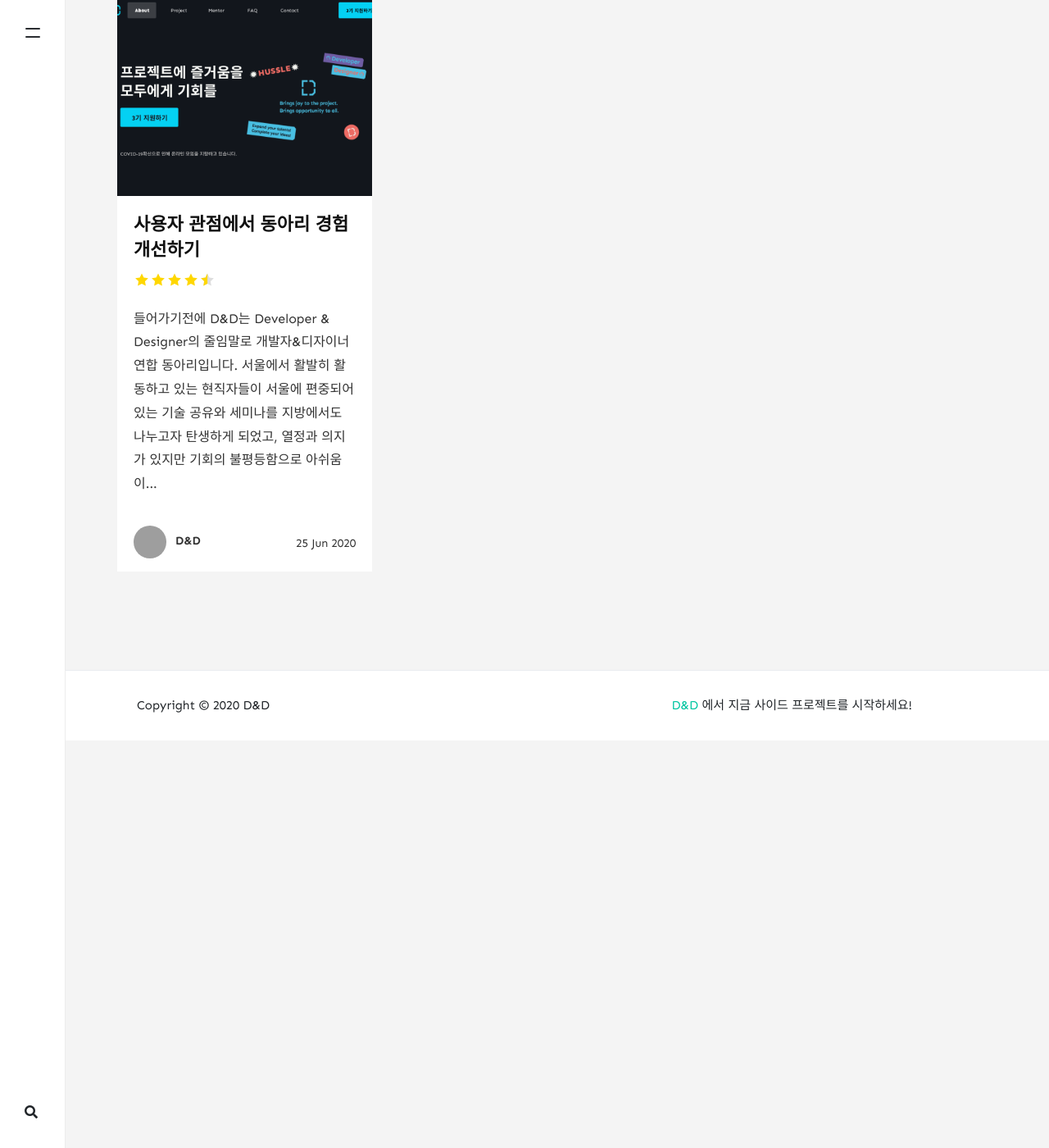
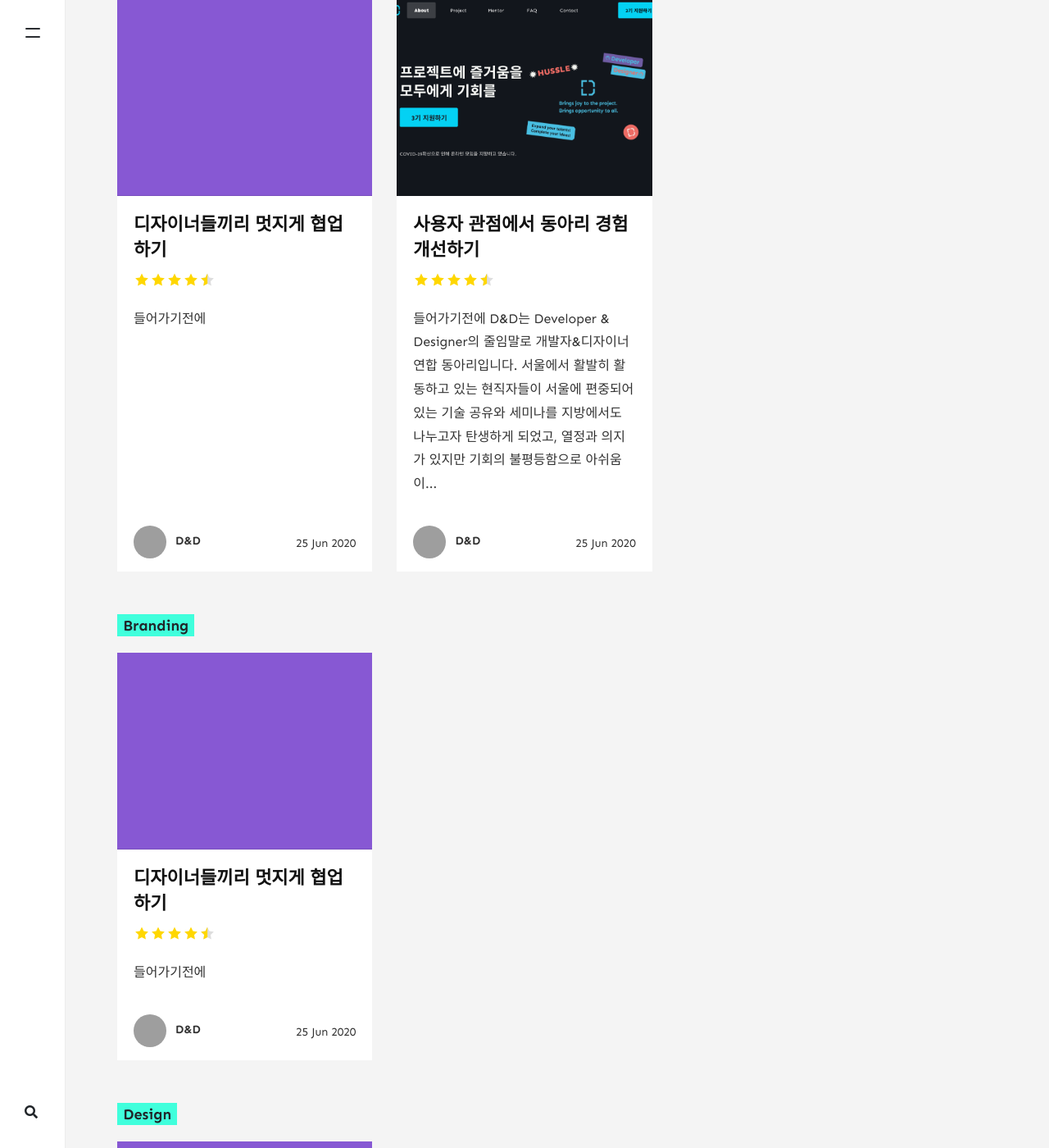
Before and after one commit to DNDACADEMY/dndacademy.github.io, a Jekyll site: the page built from _pages/tags.md, in a window 1280 px wide and 1400 px high, scrolled down 3423 px. Shown: the whole window at 82% size. Built offline with Jekyll 4.4.1, drawn with Linux system fonts in a browser that asks for light colours; nearby versions of some CDN libraries; comment, search, counter and statistics services are not loaded; before the commit the page ends 4326 px from its top, so only the background shows below that; part of the change alters nothing that is shown; some of the changed text lies outside the part shown; grey boxes are pictures that could not be loaded.

Commit message:
글추가 : 1

```diff
--- a/_layouts/default.html
+++ b/_layouts/default.html
@@ -57,6 +57,7 @@ ga('send', 'pageview');
         <li><a href="{{ site.baseurl }}/">Home</a></li>
         <li><a href="{{ site.baseurl }}/about">About <span class="badge badge-primary">D&D</span></a></li>
         <li><a href="{{ site.baseurl }}/categories">Posts</a></li>
+        <li><a href="{{ site.baseurl }}/tags">Tags</a></li>
         {% comment %} <li><a target="_blank" href="https://bootstrapstarter.com/bootstrap-templates/jekyll-theme-memoirs/">Get Memoirs</a></li>       {% endcomment %}
         {% comment %} <li><a href="{{ site.baseurl }}/contact">Contact</a></li>        {% endcomment %}
     </ul>
--- /dev/null
+++ b/_posts/2020-06-25-dnd-design.md
@@ -0,0 +1,172 @@
+---
+layout: post
+title: "디자이너들끼리 멋지게 협업하기"
+author: DnD
+categories: [D&D]
+tags: [Branding, Design, Collaboration, 브랜딩]
+image: assets/images/blog/design/DD_moving_image_ver.2.gif
+rating: 4.5
+---
+
+## 들어가기전에
+
+D&D는 Developer & Designer의 줄임말로 개발자&디자이너 연합 동아리입니다. 서울에서 활발히 활동하고 있는 현직자들이 서울에 편중된 기술 공유와 세미나를 지방에서도 나누고자 탄생하게 되었고, 열정과 의지가 있지만 기회의 불평등함으로 아쉬움이 많았던 사람들에게 함께 배우고 자랄 수 있는 장을 열어 교육 기회의 평등함을 추구하는 것을 목표로 삼고 있습니다. 2019년 여름 1기를 모집하여 처음 시작되었고, 많은 분이 우리의 목적에 공감하고 실제로 많은 도움을 받았다는 피드백을 발판 삼아 올여름 3기를 모집 중에 있습니다.
+
+[DND](https://dnd.ac/#/)
+
+💖 **Special Thanks**
+
+Brand Designer [하윤지](http://hayoonji.com/)
+
+Graphic Designer [심호철](https://www.instagram.com/simh57/)
+
+UX/UI Designer [정다영](https://www.linkedin.com/in/dayoung-jeong-a79037b4/)
+
+UX Designer 이다정
+
+## 그 디자이너들은 왜 모이게 됐을까?
+
+앞서 작성했던 '사용자 관점에서 동아리 경험 개선하기'의 Ideate 단계에서 나온 3가지 프로젝트 중 첫 번째 리브랜딩 프로젝트를 가장 먼저 진행하게 되었습니다. D&D 개선 프로젝트의 리더로서 리브랜딩과 운영개선 모두 진행하기에 어려움이 있었고 이왕 일 크게 벌인 것, 평소 함께 작업하고 싶었던 디자이너들과 협업을 하면 그 과정도 즐거울 것이며 결과물은 더욱더 좋을 거란 생각이 들었습니다. 몇몇 주변 분들께 연락을 드렸고, 총 3명의 다른 필드에 있는 디자이너가 모여 작업을 시작하게 되었습니다.
+
+![/assets/images/blog/design/DD_text_image-02.jpg](/assets/images/blog/design/DD_text_image-02.jpg)
+
+세명의 디자이너 모두 평소 브랜딩에 관심이 있었고 제대로된 프로젝트를 진행하고자 하는 바람이 일치하여 이번 리브랜딩 프로젝트를 통해 브랜딩에 대해 공부해보고, D&D가 비영리단체인 만큼 의미있는 결과물을 만들어보고자 했습니다. 이 자리를 빌어 참여해주신 모든 디자이너분들께 감사인사를 한번 더 드리며, 이 글을 통해 저희의 브랜딩 경험이 다른 분들께도 긍정적인 영향을 끼칠 수 있으면 좋겠습니다.
+
+## 리브랜딩, 어떻게 접근할까?
+
+서로 다른 분야에서 온 디자이너들은 리브랜딩을 어디서부터 어떻게 시작해야하는지 부터 알아보기로 했습니다. 여러 사례를 비교 분석 후 슬로워크에서 진행한 로켓펀치 브랜딩 스토리에서 ‘서로 나누는 연결의 가치’라는 인사이트를 통해 브랜드를 디벨롭해나가는 프로세스가 디앤디가 지향하는 바와 유사하다고 생각하였고 해당 프로세스는 이번 디앤디 리브랜딩 프로세스를 정립하는 데 많은 도움이 되었습니다.
+
+[로켓펀치 리브랜딩, '사람'과 '연결' 중심의 비즈니스 네트워크로 - 로켓펀치 공식 블로그](https://blog.rocketpunch.com/2018/12/18/rebranding/)
+
+![/assets/images/blog/design/DD_text_image-03.jpg](/assets/images/blog/design/DD_text_image-03.jpg)
+
+## 0. 자료조사
+
+리브랜딩할 대상에 대해 아래의 4가지 키워드로 분석을 하였습니다.
+
+### 정의
+
+D&D는 Developer & Designer의 약자로 개발자와 디자이너가 모여 사이드 프로젝트를 2달간 진행하는 단체입니다. 서울에서 활발히 활동하고 있는 현직자들이 서울에 편중된 기술공유와 세미나를 더 많은 사람에게 나누기 위해 기획된 비영리단체로 동아리 인원은 멘토/멘티로 나뉩니다.
+
+### 목적
+
+교육 기회 및 경험의 평등함을 추구
+
+### 대상
+
+부산지역 개발, 디자인 분야 대학생 혹은 주니어 레벨의 실무자
+
+### 활동
+
+1. 개발자와 디자이너가 협업할 수 있는 공간
+2. 실무자의 프로젝트 멘토링
+3. 다양한 교육 프로그램 제공 (세미나, 스터디, 인터넷 강의)
+4. 지역사회에서 인적 네트워크 형성의 기회
+
+## 1. 문제정의
+
+![/assets/images/blog/design/DD_text_image-04.jpg](/assets/images/blog/design/DD_text_image-04.jpg)
+
+- 기존 디앤디 로고는 사슴의 뿔을 형상화한 심볼과 브랜드 이름이 조합된 형태입니다. 사슴의 모티프는 '멋쟁이 사자처럼' 브랜드와 같이 디앤디의 상징성을 위해 지정되었습니다.
+
+  → 하지만 디앤디의 정체성과 방향성에 '사슴'의 연관성이 부족해 보인다는 의견이 디자인 운영 내부적으로 있었고, 디자인 모티프로 활용하기에도 심볼이 크고 복잡한 뿔 형태라 어려웠습니다.
+
+- 디앤디의 명칭 또한 D&D, DND, 디엔디, 디앤디 등 여러 가지로 불리고 있으며 브랜드 컬러, 성격이 특정되지 않아 일관된 브랜드 아이덴티티를 가지고 있다 판단하기 어려웠습니다.
+- 로고 디자인을 한 원작자가 누군지 알 수 없고 원본 파일의 영문폰트가 유실된 상황이어서 디자인 제작물에 어려움을 겪고 있었습니다.
+
+### 목표설정
+
+리브랜딩을 통해 브랜드의 명확한 아이덴티티를 부여하여 정체성을 확립하고 브랜딩을 통해 멘토와 멘티 모두의 소속감을 강화할 수 있도록 목표를 설정하였습니다.
+
+## 2. 유저리서치
+
+위에서 정의한 문제를 실제로 유저가 느끼고 있는지 확인하기 위해 그리고 멘토와 멘티가 바라보는 시각을 통해 키워드를 도출해내기 위해 유저리서치를 하였습니다. 유저리서치는 설문지를 통해 정성적으로 실시하였습니다.
+
+![/assets/images/blog/design/DD_text_image-05.jpg](/assets/images/blog/design/DD_text_image-05.jpg)
+
+멘티들은 D&D의 엔드유저로서 전반적인 만족도에 대해 리서치를 하였고, 멘토리서치에서는 멘토의 관점에서 바라보는 D&D를 다각도에서 알아보기 위해 다양한 질문을 준비하였습니다.
+
+## 3. 키워드도출
+
+위에서 진행한 유저리서치를 바탕으로 멘토와 멘티가 바라보는 D&D에 대한 키워드를 도출해내는 작업을 실시하였습니다.
+
+![/assets/images/blog/design/DD_text_image-06.jpg](/assets/images/blog/design/DD_text_image-06.jpg)
+
+유저리서치를 바탕으로 멘토와 멘티가 바라보는 D&D에 대한 키워드를 도출해내는 작업을 실시하였습니다. 답변의 키워드를 모두 나열한 뒤 가장 많이 나온 키워드를 다시 정리하고 키워드 속에서 연관되는 단어를 브레인스토밍하는 식으로 진행하였습니다.
+
+![/assets/images/blog/design/DD_text_image-07.jpg](/assets/images/blog/design/DD_text_image-07.jpg)
+
+브레인스토밍 단계에서 확장된 단어들을 세가지 그룹으로 정리하고 이렇게 정리된 키워드를 바탕으로 D&D의 아이덴티티를 구체화하기 위한 슬로건정의 단계를 진행하였습니다.
+
+## 4. 슬로건정의
+
+![/assets/images/blog/design/DD_text_image-08.jpg](/assets/images/blog/design/DD_text_image-08.jpg)
+
+슬로건에는 멘티의 목적과 멘토의 목적이 공존할 수 있도록 선정하였습니다. 개발자와 디자이너가 모여 만드는 프로젝트에는 서로가 함께하는 즐거움을, 모든 사람이 지역/나이/성별에 상관없이 동등한 기회를 가질 수 있도록 창설된 D&D의 목적을 담아 영문 및 한글슬로건을 제작하였습니다.
+
+## 5. 리브랜딩
+
+### Concept
+
+![/assets/images/blog/design/DD_text_image-09.jpg](/assets/images/blog/design/DD_text_image-09.jpg)
+
+컨셉 정의 전, 앞서 선정한 키워드 중 언급된 수가 많은 것을 우선순위로 메인 키워드 3개를 도출했습니다. 커뮤니케이션, 협업, 공유. 이렇게 뽑은 메인 키워드는 의미상 '누군가와 함께한다'라는 맥락으로 묶을 수가 있었고, 이는 커뮤니티가 지향하는 즐거운, 적극적인의 의미를 담아, '놀이'라는 형태로 생각해볼 수 있었습니다. 어떤 놀이가 있을까 찾는 도중에, 어릴 때 좋아했던 카드보드를 떠올렸습니다. 카드보드는 다른 모양의 조각을 홈에 맞게 끼워서 어떤 형상을 만드는 놀이입니다. 완성된 모형은 공룡이 될 수 있고, 기하학적인 모양도 될 수 있습니다. 이 카드보드를 만드는 행위는 분리된 조각을 서로 맞춰나가며 최종적인 목적(형상)에 도달했을 때, 완성된다는 의미인데 D&D가 추구하는 의미와 부합하여 카드보드를 중심으로 컨셉을 진행했습니다.
+
+### Ideation
+
+![/assets/images/blog/design/DD_text_image-10.jpg](/assets/images/blog/design/DD_text_image-10.jpg)
+
+디앤디를 운영하다 보면 의도하지 않는 재미있는 경험이 발견될 때가 많습니다. 바로 멘티에서 멘토가 되는 순간인데요. 직접적으로 멘티(대학생 혹은 취업준비생)에서 취업을 통해 멘토가 되는 경우도 있지만, 간접적으로 멘티가 다른 멘티를 도와주는 경우도 이에 해당합니다. 실제로 2기에 해당하는 인원이 있었으며 우리는 이 경험을 계기로 디앤디의 '지속적인 연결 구조'에 대한 아이디어를 떠올릴 수 있었습니다.
+
+1. 개발자/디자이너는 멘티가 될 수도, 멘토가 될 수도 있으며 디자이너/개발자와 협업한다.
+2. 멘티와 멘토 모두 디앤디를 통해 프로젝트의 즐거움과 자기 계발 등의 기회를 가질 수 있다.
+
+![/assets/images/blog/design/DD_text_image-11.jpg](/assets/images/blog/design/DD_text_image-11.jpg)
+
+이렇게 디앤디의 모든 대상은 서로 연결되어 있으며 멘토와 멘티는 상호보완적인 관계를 맺고, D&D 내에서 모두 동등한 기회를 가질 수 있고, 개발자와 디자이너가 함께 즐겁게 멋진 프로젝트를 만들어낸다는 디앤디의 특성과 카드보드의 컨셉으로 최종 로고가 도출되었습니다.
+
+![/assets/images/blog/design/DD_text_image-12.jpg](/assets/images/blog/design/DD_text_image-12.jpg)
+
+### Color System
+
+디앤디의 컬러시스템은 D&D 이용자의 주 연령대인 2030 개발자와 디자이너를 타깃으로, 다양한 형광 무드의 톡톡 튀는 컬러로 구성된 코드 에디터 프로그램에서 영감을 받아 비비드하고 눈에 띄는 컬러조합으로 선정하였습니다.
+
+![/assets/images/blog/design/1505898602_atom_screen.jpg](/assets/images/blog/design/1505898602_atom_screen.jpg)
+
+코딩 에디터 프로그램 중 하나인 'ATOM' (출처:[https://www.neowin.net/news/atom-1321/](https://www.neowin.net/news/atom-1321/))
+
+![/assets/images/blog/design/color_system.png](/assets/images/blog/design/color_system.png)
+
+메인컬러2, 서브컬러1, 백그라운드 컬러(B/W) = 총 5가지의 컬러로 구성된 컬러시스템.
+
+## Typography
+
+타이포그래피에서는 D&D의 원활한 커뮤니케이션을 위해 국문을 '스포카 한 산스'로, 영문을 'Sen'으로 설정하였습니다.
+
+![/assets/images/blog/design/DD_text_image-13.jpg](/assets/images/blog/design/DD_text_image-13.jpg)
+
+### Illustration
+
+최종 아웃풋 중 웹디자인에 들어갈 일러스트레이션 작업을 진행하였습니다. 브랜드에 잘 융화된 일러스트레이션은 단편적인 디자인에 활기를 불어넣어 주는 역할을 합니다. 디앤디에는 현재 브랜드의 무드와 일관되며, 심플하게 개성을 잘 드러낼 수 있는 일러스트레이션 스타일이 필요했습니다.
+
+D&D블루와 D&D퍼플을 조합한 라인 일러스트를 이용해 멘토들을 형상화한 캐리커처를 작업하였고 이 일러스트는 추후 홈페이지의 멘토 소개 페이지에서 멘토의 개인 사진을 대체하여 활용되었습니다.
+
+![/assets/images/blog/design/illustration.png](/assets/images/blog/design/illustration.png)
+
+모노톤의 배경에서도 유동적으로 사용이 가능합니다.
+
+### Application
+
+추후 개최될 세미나 및 각종 행사에서 사용할 수 있도록 굿즈 또한 제작하였으며 리브랜딩 결과물을 활용해 홈페이지 제작 또한 진행하였습니다.
+
+![/assets/images/blog/design/rebrand_.png](/assets/images/blog/design/rebrand_.png)
+
+## 마무리하며
+
+![/assets/images/blog/design/02.jpg](/assets/images/blog/design/02.jpg)
+
+세 명의 각기 다른 배경을 지닌, MBTI도 모두 다른 디자이너가 협업하여 결과물을 만들어나가는 과정은 한순간도 재미없는 순간이 없었을 정도로 신나는 작업이었습니다. 한 번쯤 업무에서 벗어나 사이드 프로젝트를 하고 싶다는 생각은 매번 했지만, 이렇게 좋은 기회로 좋은 사람들과 작업을 하게 되어 오래도록 기억에 남을 것 같습니다 :)
+
+우리는 이제 리브랜딩 작업을 모두 끝내고 3기 멘티들의 지원을 기다리고 있습니다. D&D에서 신나게 사이드 프로젝트를 완료해볼 예비멘티들 혹은 우리의 목적에 공감하시는 멘토분들을 홈페이지로 초대할게요!
+
+<a target="_blank" href="https://dnd.ac/" class="btn btn-dark"> D&D 바로가기 &rarr;</a>
```
Also changed, not shown: assets/images/blog/design/02.jpg (added), assets/images/blog/design/1505898602_atom_screen.jpg (added), assets/images/blog/design/DD_moving_image_ver.2.gif (added), assets/images/blog/design/DD_text_image-02.jpg (added), assets/images/blog/design/DD_text_image-03.jpg (added), assets/images/blog/design/DD_text_image-04.jpg (added), assets/images/blog/design/DD_text_image-05.jpg (added), assets/images/blog/design/DD_text_image-06.jpg (added), assets/images/blog/design/DD_text_image-07.jpg (added), assets/images/blog/design/DD_text_image-08.jpg (added), assets/images/blog/design/DD_text_image-09.jpg (added), assets/images/blog/design/DD_text_image-10.jpg (added), assets/images/blog/design/DD_text_image-11.jpg (added), assets/images/blog/design/DD_text_image-12.jpg (added), 3 more files.
